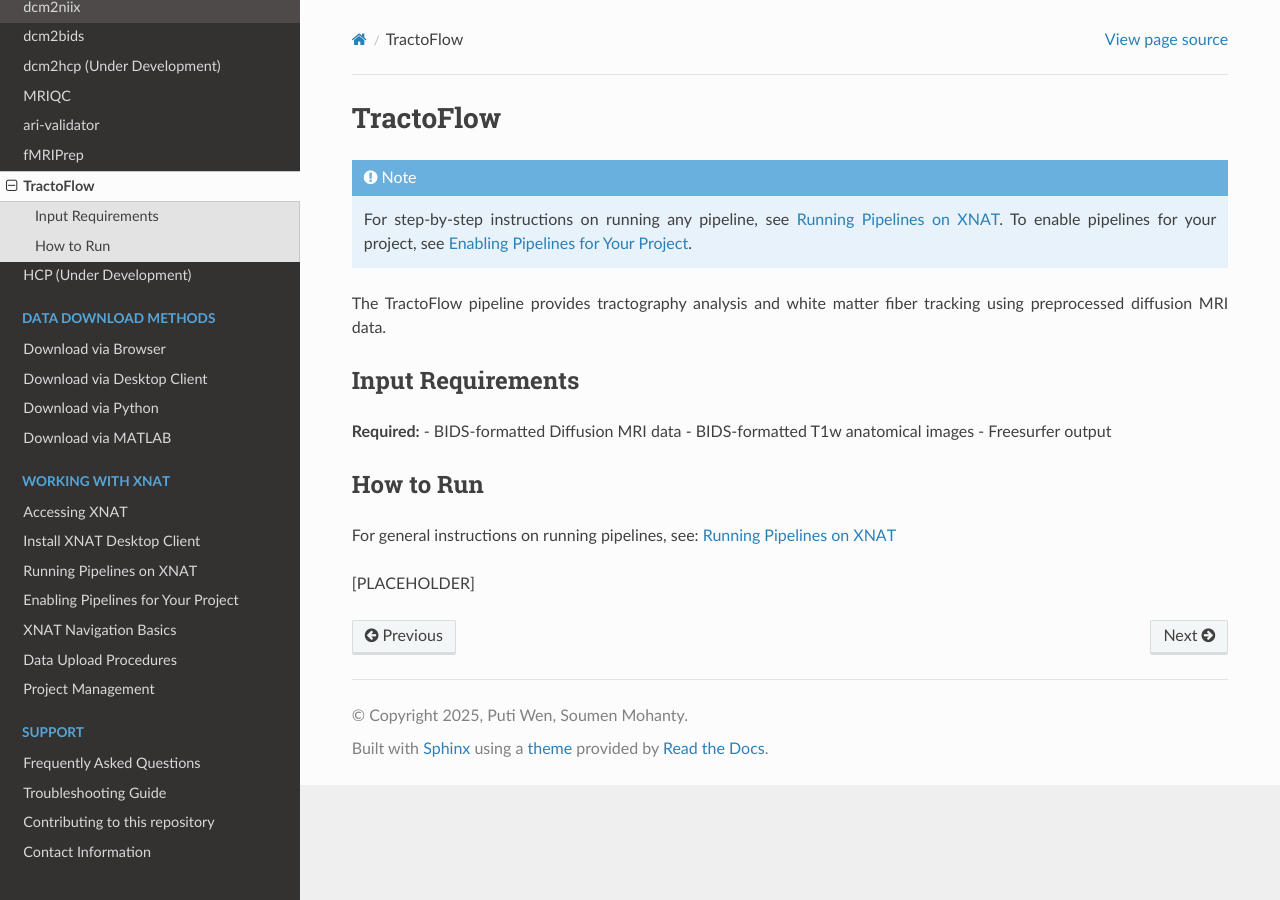
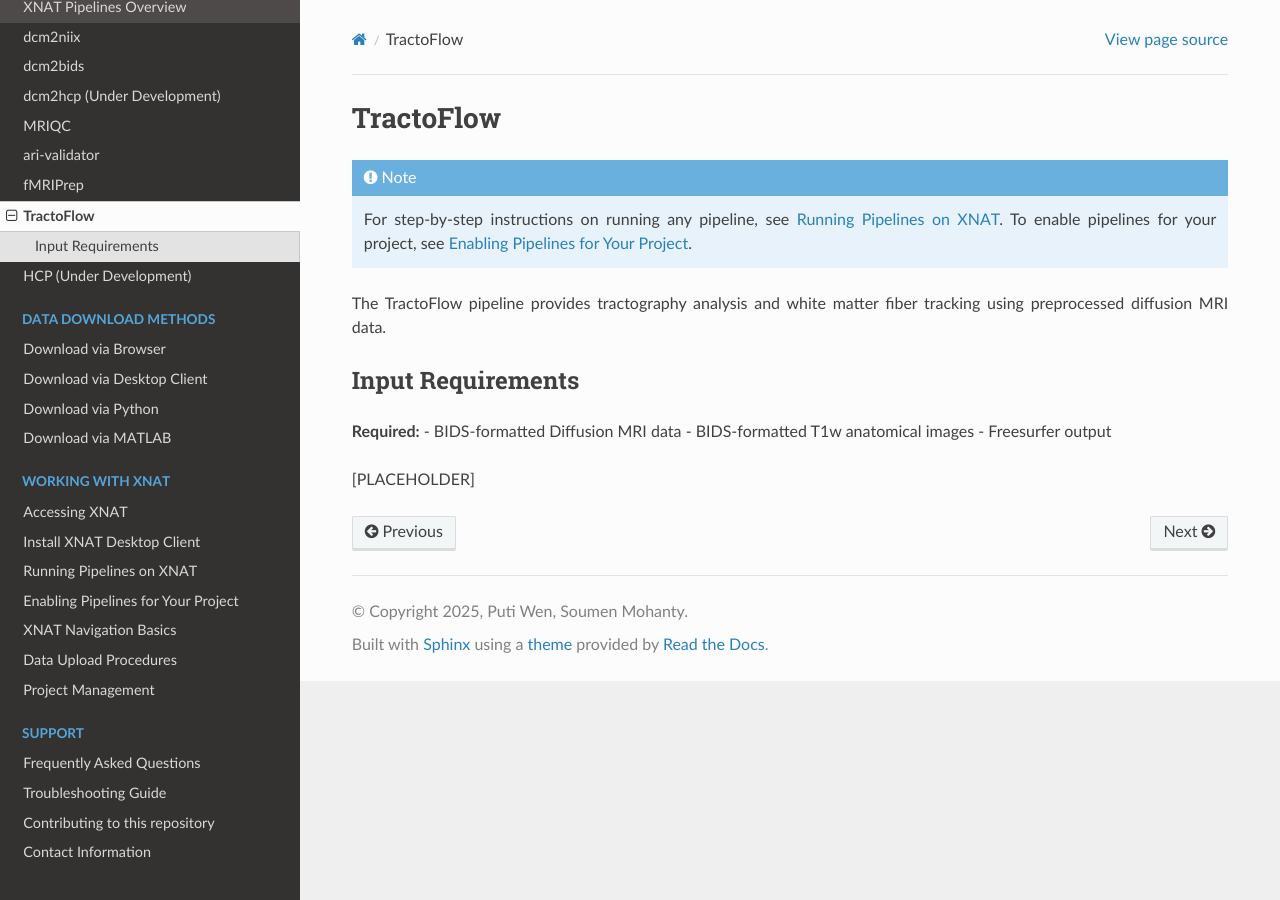
Before and after one commit to BioMedicalImaging-Core-NYUAD/xnat-docs, a Sphinx documentation site: the page built from docs/source/processing_pipelines/tractoflow.rst, in a window 1280 px wide. Built offline with Sphinx 7.4.7 and the Read the Docs theme 3.1.0, drawn with Linux system fonts in a browser that asks for light colours.

Commit message:
remove wrong path

```diff
--- a/docs/source/processing_pipelines/tractoflow.rst
+++ b/docs/source/processing_pipelines/tractoflow.rst
@@ -14,10 +14,7 @@ Input Requirements
 - BIDS-formatted T1w anatomical images
 - Freesurfer output
 
-How to Run
-----------
 
-For general instructions on running pipelines, see: :doc:`../working_with_xnat/running_pipelines`
 
 
 [PLACEHOLDER]
```
